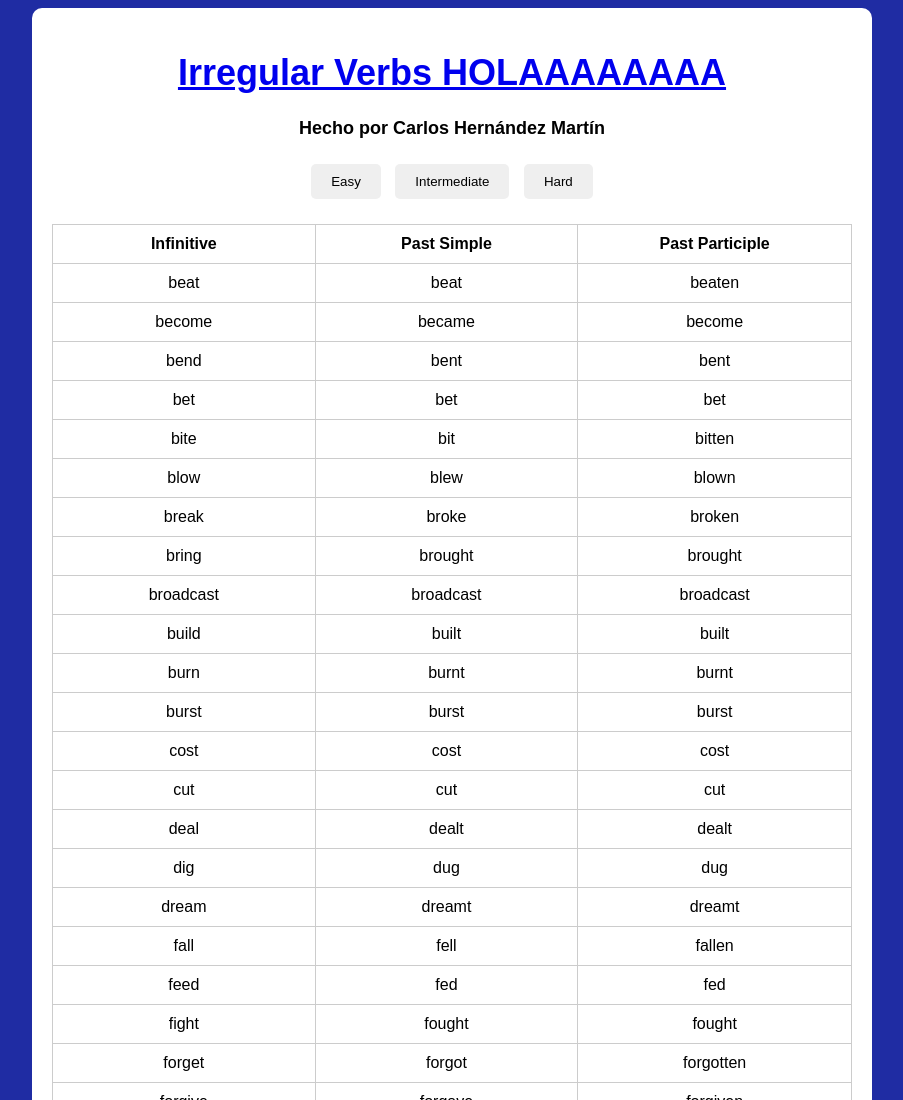
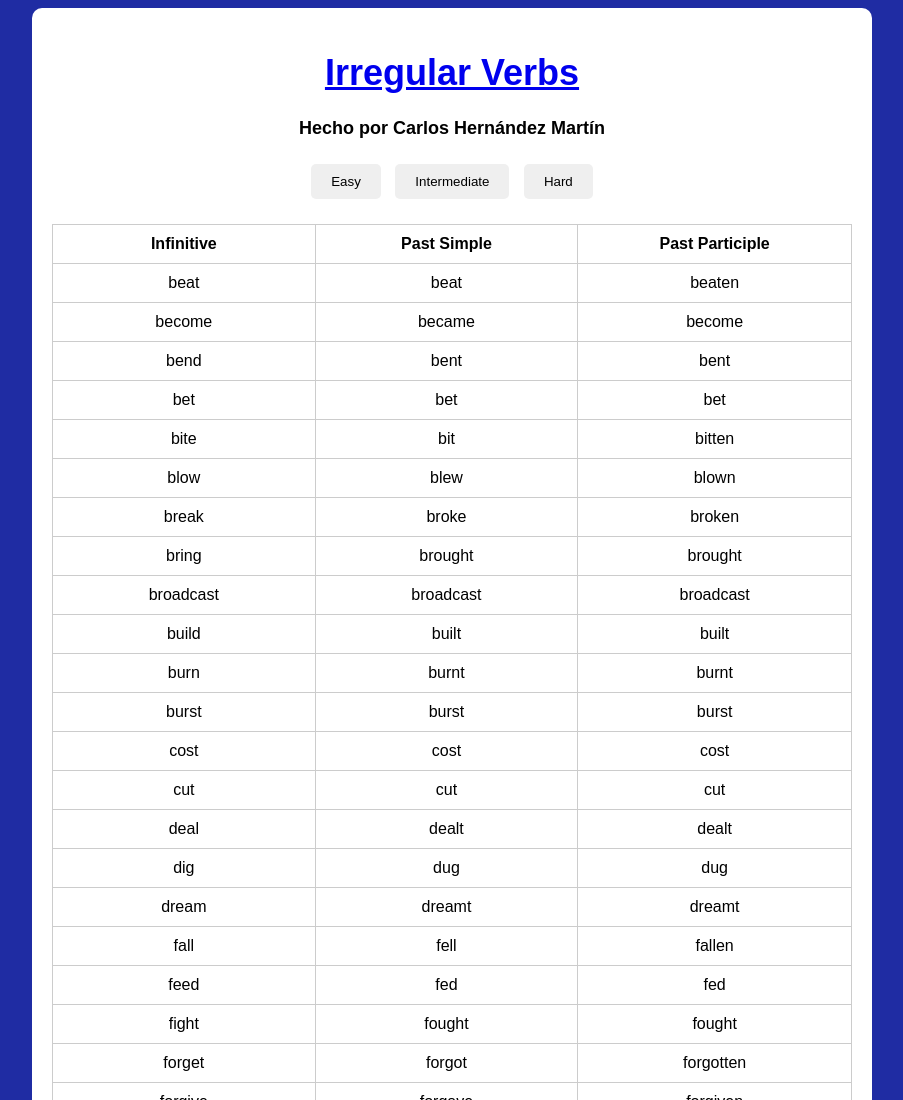
Before and after one commit to COYGCarlos/irregularverbs.github.io, a plain HTML site: page index.html in a window 1280 px wide. Shown: the top 1100 px of the page, without its empty margins (188-1091 px from the left). Drawn offline with Linux system fonts and the light colour scheme.

Commit message:
Update index.html

```diff
--- a/index.html
+++ b/index.html
@@ -9,7 +9,7 @@
 <body>
     <div class="container">
       <a href="index.html">
-        <h1>Irregular Verbs HOLAAAAAAAA</h1>
+        <h1>Irregular Verbs</h1>
       </a>
         <h2>Hecho por Carlos Hernández Martín</h2>
         <div class="buttons">
```
